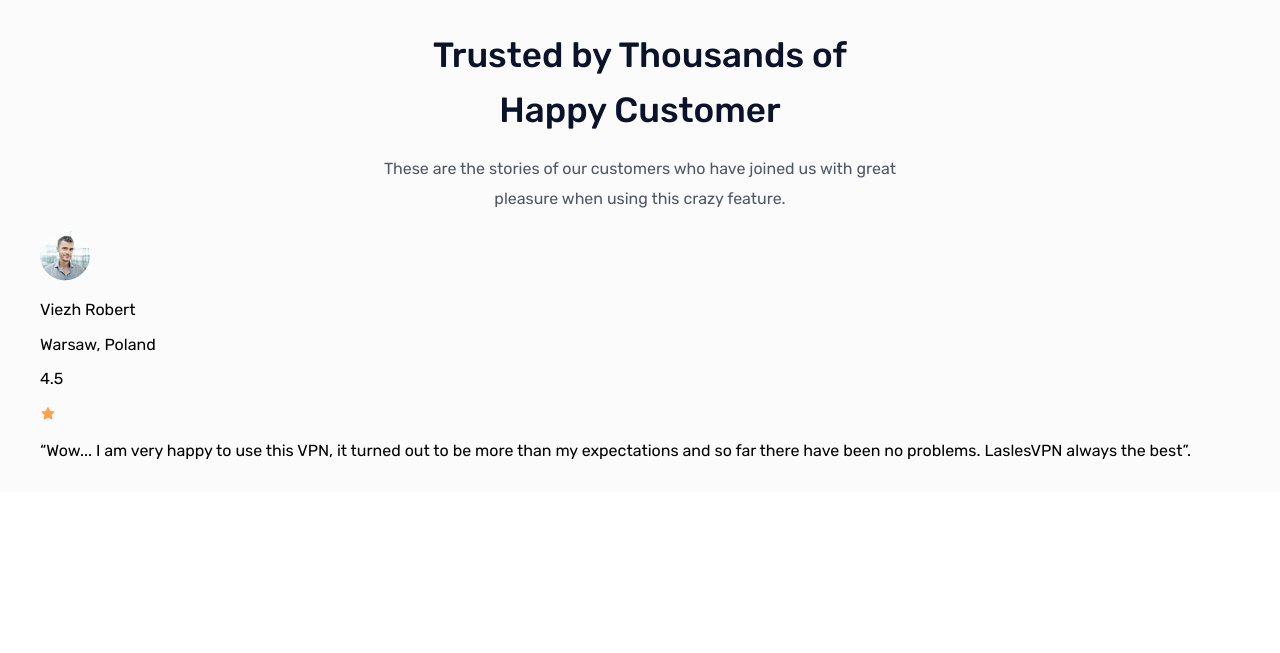
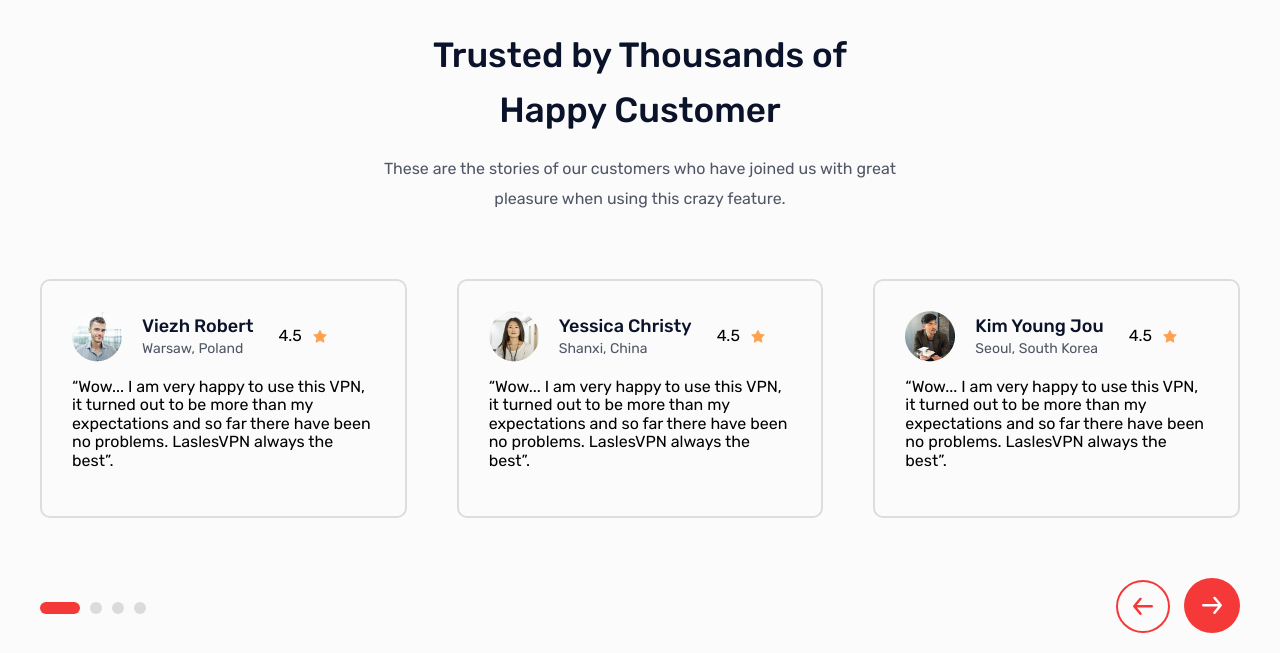
Before and after one commit to beksultane/1-module, a website: page index.html in a window 1280 px wide. Shown: the part 3928-4581 px from the top of the page. Before the commit the page ends 4420 px from the top, so only its background shows below. Drawn offline with Linux system fonts and the light colour scheme.

Commit message:
add card futures

```diff
--- a/index.html
+++ b/index.html
@@ -245,6 +245,7 @@
         <p class="block-customer__text">These are the stories of our customers who have joined us with great pleasure when using this crazy feature.</p>
 
         <div class="block-customer__card">
+
           <div class="block-customer__card_card-1">
             <div class="block-customer__card_info">
               <img src="img/robert.png" alt="img">
@@ -261,6 +262,56 @@
             <p class="block-customer__card_texts">
               “Wow... I am very happy to use this VPN, it turned out to be more than my expectations and so far there have been no problems. LaslesVPN always the best”.
             </p>
+          </div>
+
+          <div class="block-customer__card_card-1">
+            <div class="block-customer__card_info">
+              <img src="img/jessica.png" alt="img">
+
+              <div class="block-customer__card_info_name">
+                <p class="n1">Yessica Christy</p>
+                <p class="n2">Shanxi, China</p>
+              </div>
+
+              <p class="grade">4.5</p>
+              <img src="img/star.png" alt="icon">
+            </div>
+
+            <p class="block-customer__card_texts">
+              “Wow... I am very happy to use this VPN, it turned out to be more than my expectations and so far there have been no problems. LaslesVPN always the best”.
+            </p>
+          </div>
+
+          <div class="block-customer__card_card-1">
+            <div class="block-customer__card_info">
+              <img src="img/kimchan.png" alt="img">
+
+              <div class="block-customer__card_info_name">
+                <p class="n1">Kim Young Jou</p>
+                <p class="n2">Seoul, South Korea</p>
+              </div>
+
+              <p class="grade">4.5</p>
+              <img src="img/star.png" alt="icon">
+            </div>
+
+            <p class="block-customer__card_texts">
+              “Wow... I am very happy to use this VPN, it turned out to be more than my expectations and so far there have been no problems. LaslesVPN always the best”.
+            </p>
+          </div>
+        </div>
+
+        <div class="scrol">
+          <div class="scrol__flex">
+            <p class="red"></p>
+            <p class="circle"></p>
+            <p class="circle"></p>
+            <p class="circle"></p>
+          </div>
+
+          <div class="button-circle">
+            <img src="img/arrow-go.svg" alt="icon" class="button-circle_img1">
+            <img src="img/arrow-back.svg" alt="icon" class="button-circle_img2">
           </div>
         </div>
       </div>
--- a/scss/_section.scss
+++ b/scss/_section.scss
@@ -181,4 +181,88 @@
     line-height: 30px;
     padding: 0 28%;
   }
+
+  &__card {
+    display: flex;
+    gap: 50px;
+    margin-top: 65px;
+
+    &_card-1 {
+      padding: 30px;
+      border: 2px solid #DDDDDD;
+      border-radius: 10px;
+      transition: 0.5s;
+
+      &:hover {
+        border: 2px solid $btn-color;
+      }
+    }
+
+    &_info {
+      display: flex;
+      align-items: center;
+      // gap: 21px;
+
+      img {
+        padding-right: 20px;
+      }
+
+      &_name {
+        padding-right: 5%;
+      }
+    }
+
+  }
 }
+
+.n1 {
+  margin: 0;
+  font-size: 18px;
+  font-weight: $f-weiht5;
+  color: $title-txt;
+}
+.n2 {
+  margin: 0;
+  padding-top: 5px;
+  font-size: 14px;
+  color: $text-color;
+}
+
+.grade {
+  margin: 0 10px;
+}
+
+.scrol {
+  display: flex;
+  align-items: center;
+  justify-content: space-between;
+  margin-top: 60px;
+
+  &__flex {
+    display: flex;
+    gap: 10px;
+  }
+}
+.red {
+  padding: 6px 20px;
+  background: $btn-color;
+  border-radius: 6px;
+}
+.circle {
+  padding: 6px;
+  background: #dbdbdb;
+  border-radius: 50%;
+}
+.button-circle {
+  &_img1 {
+    padding: 15px;
+    border: 2px solid $btn-color;
+    border-radius: 50%;
+  }
+  &_img2 {
+    margin-left: 10px;
+    padding: 18px;
+    background: $btn-color;
+    border-radius: 50%;
+  }
+}
```
Also changed, not shown: css/style.css, img/arrow-back.svg (added), img/arrow-go.svg (added), 1 other file.
